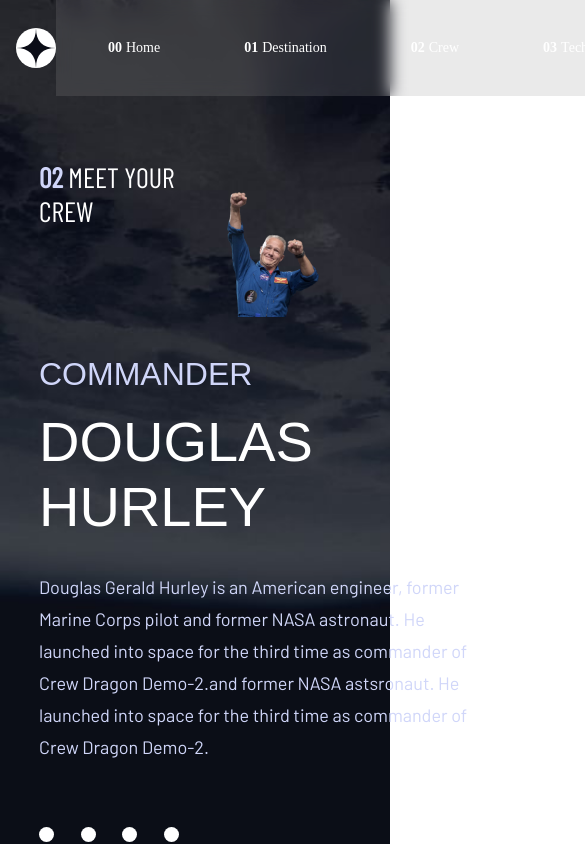
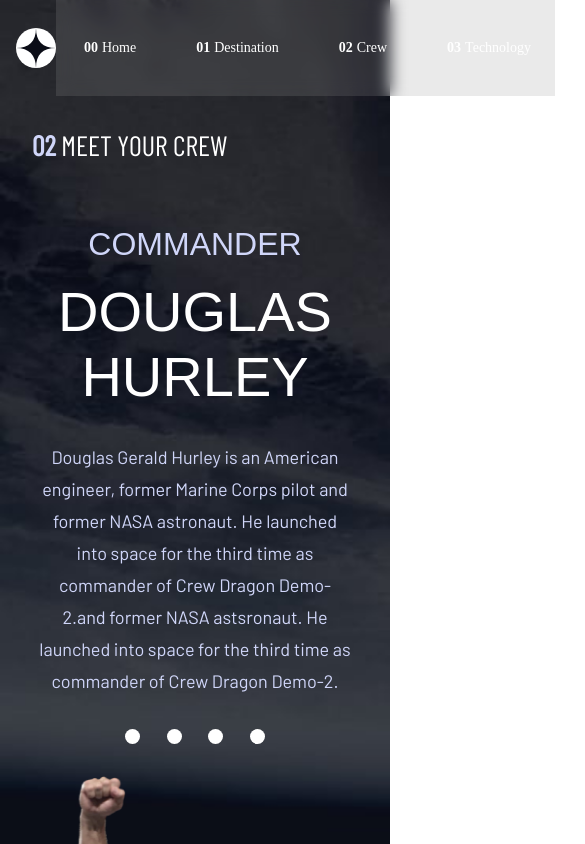
Before and after one commit to M-E-J-O-R/Space-Tourism, a React (Create React App) app: page /crew in a window 390 px wide. Shown: the top 844 px of the page, 585 px wide, since content can reach past the window. Built offline with nearby package versions, Linux system fonts and the light colour scheme; a web font is replaced by a local one.

Commit message:
done with the crew tablet mode and i also adjusted the navBar

```diff
--- a/src/pages/Crew.tsx
+++ b/src/pages/Crew.tsx
@@ -28,38 +28,35 @@
     };
     let sortedData = crewData.filter(handleRole);
 
-    let crew = sortedData[0]
+    let crew = sortedData[0];
 
 
 
     return (<>
         <div className="Crew">
             <NavBar />
+            <p className="crew-heading" > <b>02 </b> MEET YOUR CREW</p>
 
             <main className="crew-container">
                 <section className="crew-details">
-                    <p className="crew-heading" > <b>02 </b> MEET YOUR CREW</p>
-
                     <article>
-
-
                         <div className="crew-name">
-                            <p className="role">{ crew.role}</p>
-                            <p className="name">{ crew.name}</p>
+                            <p className="role">{crew.role}</p>
+                            <p className="name">{crew.name}</p>
 
                         </div>
 
-                        <p className="crew-member-info">  { crew.bio}
+                        <p className="crew-member-info">  {crew.bio}
                             and former NASA astsronaut. He launched into space for the third time as
                             commander of Crew Dragon Demo-2.
                         </p>
                     </article>
 
                     <nav className="crew-nav">
-                        <div onClick={()=> setRole('Commander')} > </div>
-                        <div onClick={()=> setRole('Mission Specialist')} > </div>
-                        <div onClick={()=> setRole('Pilot')} > </div>
-                        <div onClick={()=> setRole('Flight Engineer')} > </div>
+                        <div onClick={() => setRole('Commander')} > </div>
+                        <div onClick={() => setRole('Mission Specialist')} > </div>
+                        <div onClick={() => setRole('Pilot')} > </div>
+                        <div onClick={() => setRole('Flight Engineer')} > </div>
 
                     </nav>
                 </section>
--- a/src/styles/crew.css
+++ b/src/styles/crew.css
@@ -8,28 +8,31 @@
   background-color: black;
 }
 
+.crew-heading {
+  font-size: 1.75rem;
+  margin: 2rem 10%;
+  font-family: "Barlow Condensed", sans-serif;
+}
+.crew-heading b {
+  color: #d0d6f9;
+}
+
 .crew-container {
   display: grid;
   width: 80%;
-  padding-top: 4rem;
   margin: 0 auto;
   grid-template-columns: repeat(2, 50%);
 }
 
 .crew-details {
   display: flex;
+  gap: 2rem;
+  font-weight: 400;
   flex-direction: column;
+  justify-content: center;
 }
 .crew-details article {
-  padding: 8rem 0 4rem 0;
-}
-
-.crew-heading {
-  font-size: 1.75rem;
-  font-family: "Barlow Condensed", sans-serif;
-}
-.crew-heading b {
-  color: #d0d6f9;
+  padding-top: 2rem;
 }
 
 .crew-name {
@@ -53,9 +56,12 @@
   line-height: 32px;
 }
 
-.crew-image {
+.crew-image-container {
+  align-self: flex-end;
+}
+.crew-image-container .crew-image {
   width: 100%;
-  padding: 2rem 2rem 0 2rem;
+  padding: 0rem 2rem 0 2rem;
 }
 
 .crew-nav {
@@ -70,6 +76,9 @@
   height: 15px;
   border-radius: 100%;
 }
+.crew-nav div:hover {
+  background-color: #d0d6f9;
+}
 .crew-nav div:active {
   background-color: #d0d6f9;
 }
@@ -78,6 +87,21 @@
   .Crew {
     background-image: url("../assets/crew/background-crew-tablet.jpg");
   }
+  .crew-heading {
+    margin: 2rem;
+  }
+  .crew-container {
+    grid-template-columns: 100%;
+    place-items: center;
+    gap: 2rem;
+  }
+  .crew-details {
+    align-items: center;
+    text-align: center;
+  }
+  .crew-details .crew-member-info {
+    width: 100%;
+  }
 }
 @media screen and (max-width: 500px) {
   .Crew {
--- a/src/styles/crew.scss
+++ b/src/styles/crew.scss
@@ -8,11 +8,23 @@
   background-color: black;
 }
 
+.crew-heading {
+  font-size: 1.75rem;
+  // padding: 0 0 0 8rem;
+  // margin: 2rem 0 0.5rem 8rem;
+  margin: 2rem 10%;
+  font-family: "Barlow Condensed", sans-serif;
+
+  b {
+    color: #d0d6f9;
+  }
+}
+
 .crew-container {
   display: grid;
 
   width: 80%;
-  padding-top: 4rem;
+  //padding-top: 4.5rem;
   margin: 0 auto;
 
   grid-template-columns: repeat(2, 50%);
@@ -22,23 +34,15 @@
 
 .crew-details {
   display: flex;
-  //gap: 8rem;
-
+  gap: 2rem;
+  font-weight: 400;
   flex-direction: column;
-  // align-self: center;
-  article{
-    padding: 8rem 0 4rem 0;
+  justify-content: center;
+  article {
+    padding-top: 2rem;
   }
 }
-.crew-heading {
-  font-size: 1.75rem;
-  //padding: 4rem 0; //8rem 0 8rem;
-  font-family: 'Barlow Condensed', sans-serif;
 
-  b {
-    color: #d0d6f9;
-  }
-}
 .crew-name {
   font-family: "Bellefair", sans-serif;
   text-transform: uppercase;
@@ -55,16 +59,18 @@
 .crew-member-info {
   font-size: 18px;
   width: 440px;
-  font-family: 'Barlow', sans-serif;
+  font-family: "Barlow", sans-serif;
   color: #d0d6f9;
   line-height: 32px;
 }
-.crew-image {
-  width: 100%;
-  padding: 2rem 2rem 0 2rem;
-  //height: 712px;
+.crew-image-container {
+  align-self: flex-end;
+  .crew-image {
+    width: 100%;
+    padding: 0rem 2rem 0 2rem;
+  }
+}
 
-}
 .crew-nav {
   width: 140px;
   display: flex;
@@ -76,9 +82,11 @@
     background-color: white;
     height: 15px;
     border-radius: 100%;
-    &:active{
-        background-color: #d0d6f9 ;
-
+    &:hover {
+      background-color: #d0d6f9;
+    }
+    &:active {
+      background-color: #d0d6f9;
     }
   }
 }
@@ -87,6 +95,21 @@
   .Crew {
     background-image: url("../assets/crew/background-crew-tablet.jpg");
   }
+  .crew-heading {
+    margin: 2rem;
+  }
+  .crew-container {
+    grid-template-columns: 100%;
+    place-items: center;
+    gap: 2rem;
+  }
+  .crew-details {
+    align-items: center;
+    text-align: center;
+    .crew-member-info {
+      width: 100%;
+    }
+  }
 }
 @media screen and (max-width: 500px) {
   .Crew {
--- a/src/styles/nav-bar.css
+++ b/src/styles/nav-bar.css
@@ -32,7 +32,7 @@
 .nav__children a {
   text-decoration: none;
   color: white;
-  padding: 1.5rem 1rem;
+  padding: 2rem 1rem;
   transition: all 0.2s linear;
 }
 .nav__children a:hover {
@@ -51,7 +51,13 @@
     display: none;
   }
   .nav__children {
-    padding: 1rem 2rem;
+    padding: 0 1.25rem;
+    width: -webkit-fit-content;
+    width: -moz-fit-content;
+    width: fit-content;
     font-size: 14px;
   }
+  .nav__children a {
+    padding: 2.5rem 0.25rem;
+  }
 }/*# sourceMappingURL=nav-bar.css.map */
--- a/src/styles/nav-bar.scss
+++ b/src/styles/nav-bar.scss
@@ -37,7 +37,7 @@
   a {
     text-decoration: none;
     color: white;
-    padding: 1.5rem 1rem;
+    padding: 2rem 1rem;
     transition: all 0.2s linear;
 
     &:hover {
@@ -64,8 +64,14 @@
     }
   }
   .nav__children {
-    padding: 1rem 2rem;
-   font-size: 14px;
-    // width: 450px;
+    //border: 1px solid red;
+    padding: 0 1.25rem;
+    width: fit-content;
+    font-size: 14px;
+    a{
+      padding:2.5rem 0.25rem;
+     // border: 1px solid red;
+    }
+
   }
 }
```
Also changed, not shown: 2 other files (tests, documents, lock files or other folders).
